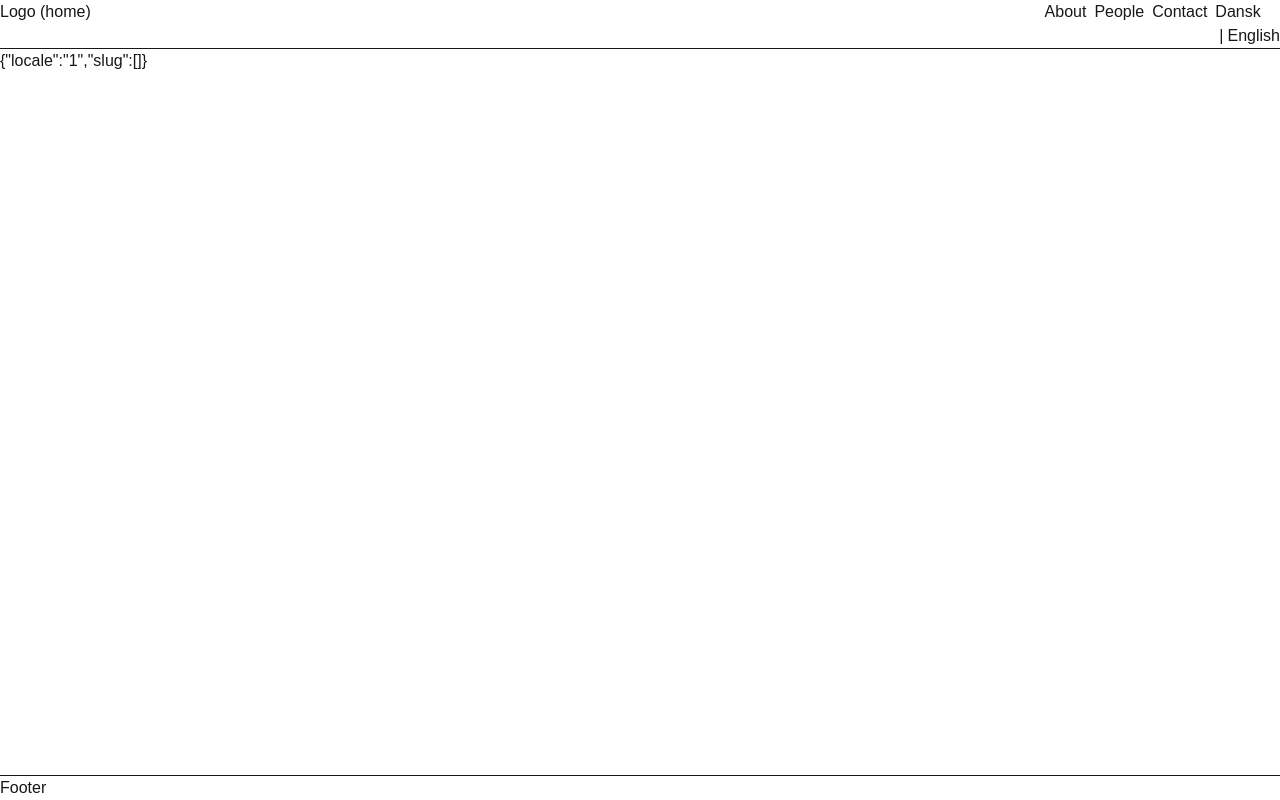
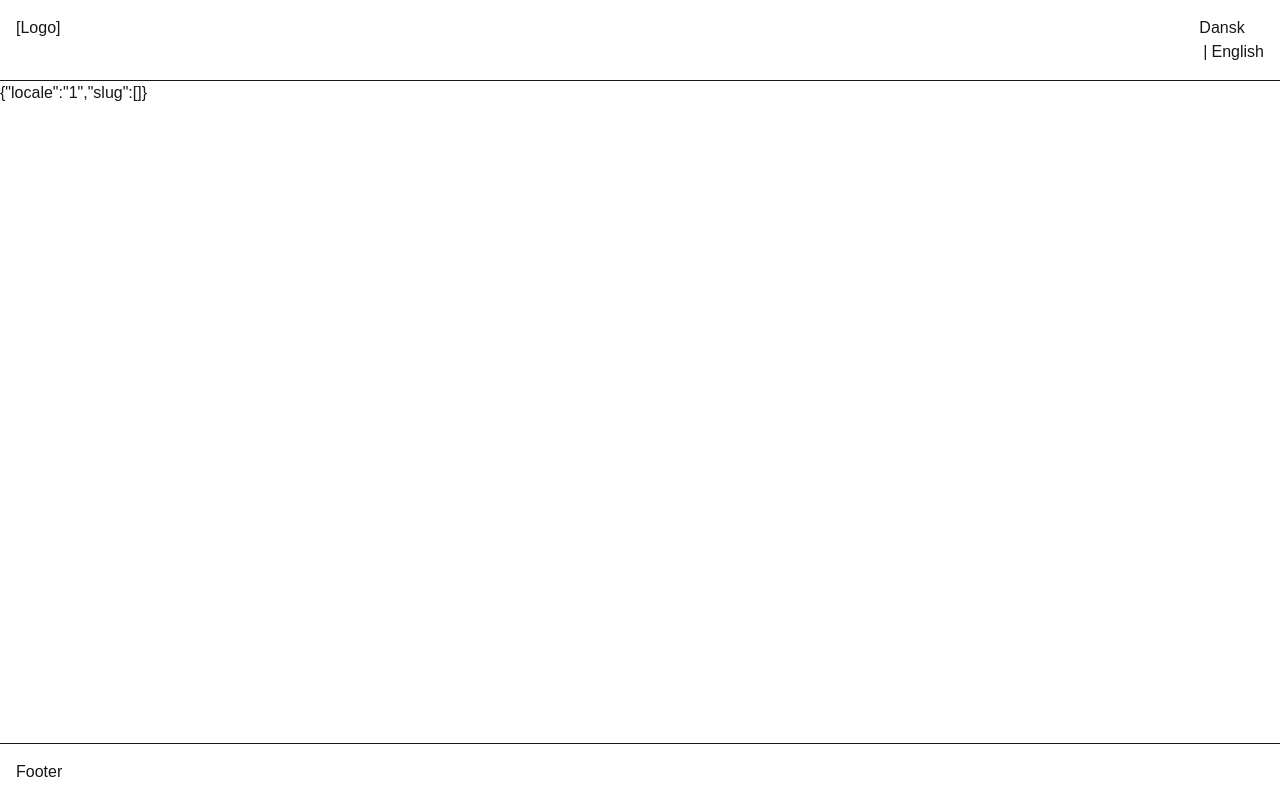
Before and after one commit to senakster/selfsustainingcities, a Next.js app: page /1 in a window 1280 px wide. Built offline with nearby package versions, Linux system fonts and the light colour scheme.

Commit message:
refactor layout components to improve structure and styling; add metadata for localization

```diff
--- a/src/app/(site)/[locale]/layout.tsx
+++ b/src/app/(site)/[locale]/layout.tsx
@@ -2,6 +2,7 @@ import Header from "@/components/Layout/Header/Header";
 import Footer from "@/components/Layout/Footer/Footer";
 import { ReactNode } from "react";
 import { locales } from "@/lib/i18n/locales";
+import type { Metadata } from "next";
 
 type LocaleLayoutProps = {
   children: ReactNode;
@@ -12,20 +13,24 @@ export async function generateStaticParams() {
   return locales.map((locale) => ({ locale }))
 }
 
+export const metadata: Metadata = {
+  title: "Self-sustaining Cities",
+  description: "Selvforsynende byer",
+};
 
 export default async function LocaleLayout(props: LocaleLayoutProps) {
   const { children, params } = props;
   const { locale } = (await params) || {locale: locales[0]}
-  console.log({props, locale})
+
     return (
       <html
       lang={String(locale || locales[0])}
       className={`antialiased`}
     >
-        <body className="h-[100dvh] max-h-full grid grid-cols-1 grid-rows-[auto_1fr_auto] overflow-hidden">
-          <Header className={"border-b"} locale={locale as typeof locales[number]} />
-            <main className="overflow-x-hidden overflow-y-auto">{children}</main>
-          <Footer className="border-t" />
+        <body className="h-[100dvh] max-h-full grid grid-cols-1 grid-rows-[auto_1fr_auto] overflow-y-auto overflow-x-hidden">
+          <Header className={"border-b sticky top-0"} locale={locale as typeof locales[number]} />
+            <main className="">{children}</main>
+          <Footer className="border-t sticky bottom-0" />
         </body>
       </html>
     );
--- a/src/app/layout.tsx
+++ b/src/app/layout.tsx
@@ -1,12 +1,5 @@
-import type { Metadata } from "next";
 
 import "./globals.css";
-
-
-export const metadata: Metadata = {
-  title: "Self-sustaining Cities",
-  description: "Selvforsynende byer",
-};
 
 export default function RootLayout({
   children,
@@ -14,10 +7,8 @@ export default function RootLayout({
   children: React.ReactNode;
 }>) {
   return (
-      <html>
-        <body>
-          {children}
-        </body>
-      </html>
+      <>
+        {children}
+      </>
   );
 }
--- a/src/components/Layout/Footer/Footer.tsx
+++ b/src/components/Layout/Footer/Footer.tsx
@@ -1,4 +1,5 @@
 import { cn } from "@/lib/utils/cn";
+import Container from '@/components/Layout/Container/Container'
 
 type FooterProps = {
   className: string;
@@ -7,8 +8,10 @@ type FooterProps = {
 export default function Footer(props: FooterProps) {
   const { className, ...rest } = props;
   return (
-    <footer className={cn(className)} {...rest}>
+    <footer className={cn('py-4 backdrop-blur-lg',className)} {...rest}>
+      <Container>
       Footer
+      </Container>
     </footer>
   );
 }
--- a/src/components/Layout/Header/Header.tsx
+++ b/src/components/Layout/Header/Header.tsx
@@ -2,6 +2,7 @@ import LanguageSwitcher from "@/components/Atoms/ALanguageSwitcher/ALanguageSwit
 import { locales } from "@/lib/i18n/locales";
 import { cn } from "@/lib/utils/cn";
 import Link from "@/components/Atoms/AFlexibleLink/AFlexibleLink";
+import Container from '@/components/Layout/Container/Container'
 
 type HeaderProps = {
   className: string;
@@ -11,14 +12,15 @@ export default function Header(props: HeaderProps) {
   const { className, locale, ...rest } = props;
   return (
     <header
-      className={cn(`grid grid-rows-1 grid-cols-[1fr_auto] ${className}`)}
+      className={cn(`${className} py-4 backdrop-blur-lg`)}
       {...rest}
     >
+      <Container className={'grid grid-rows-1 grid-cols-[1fr_auto]'}>
       <div>
-        <Link href="/" locale={locale}> Logo (home)</Link>
+        <Link href="/" locale={locale}>{`[Logo]`}</Link>
       </div>
       <ul className="w-min flex gap-2 justify-between">
-        <li>
+        {/* <li>
           <Link href={"/about"} locale={locale}>About</Link>
         </li>
         <li>
@@ -26,11 +28,12 @@ export default function Header(props: HeaderProps) {
         </li>
         <li>
           <Link href={"/contact"} locale={locale}>Contact</Link>
-        </li>
+        </li> */}
         <li>
           <LanguageSwitcher locale={locale} />
         </li>
       </ul>
+      </Container>
     </header>
   );
 }
```
